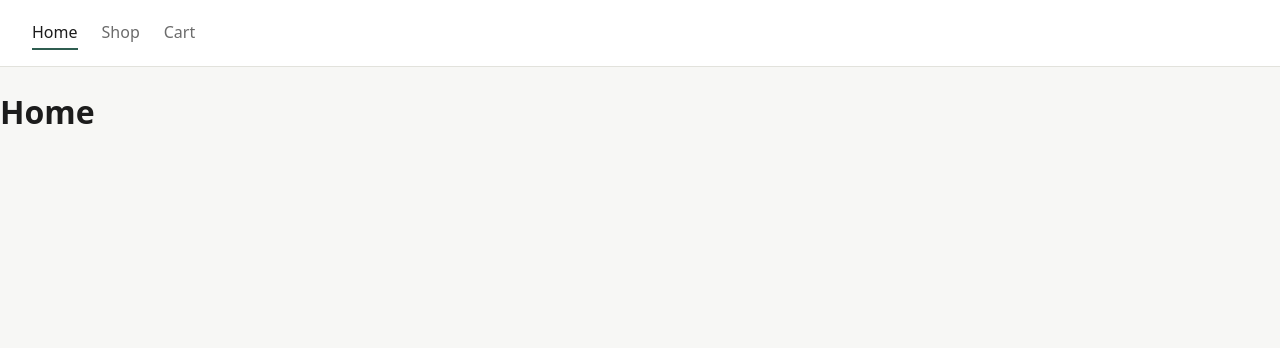
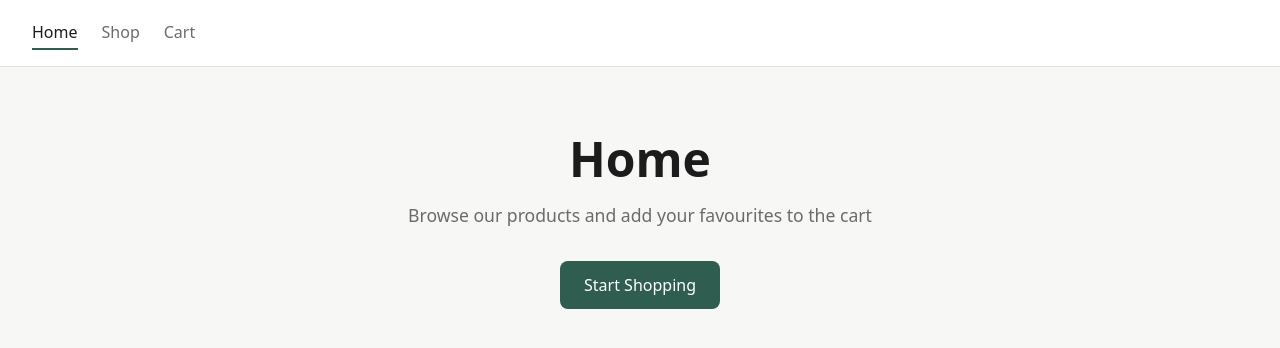
Before and after one commit to Badger-cmyk/shopping-cart, a React (Vite) app: page / in a window 1280 px wide. Shown: the top 348 px of the page. Built offline with nearby package versions, Linux system fonts and the light colour scheme.

Commit message:
style: style Home page

```diff
--- a/src/pages/Home.jsx
+++ b/src/pages/Home.jsx
@@ -1,7 +1,16 @@
-function Home(){
-    return (
-        <h1>Home</h1>
+import { Link } from "react-router-dom";
+import styles from "./Home.module.css"
+
+export default function Home(){
+    return(
+        <main className={styles.page}>
+            <h1 className={styles.title}>Home</h1>
+            <p className={styles.text}>
+                Browse our products and add your favourites to the cart
+            </p>
+            <Link to="/shop" className={styles.cta}>
+                Start Shopping
+            </Link>
+        </main>
     )
 }
-
-export default Home
--- /dev/null
+++ b/src/pages/Home.module.css
@@ -0,0 +1,32 @@
+.page {
+  max-width: 700px;
+  margin: 0 auto;
+  padding: 4rem 1.5rem;
+  text-align: center;
+}
+
+.title {
+  margin: 0 0 1rem;
+  font-size: clamp(2rem, 5vw, 3rem);
+  line-height: 1.15;
+}
+
+.text {
+  margin: 0 0 2rem;
+  color: var(--color-muted);
+  font-size: 1.1rem;
+}
+
+.cta {
+  display: inline-block;
+  padding: 0.75rem 1.5rem;
+  border-radius: var(--radius);
+  background: var(--color-accent);
+  color: white;
+  font-weight: 500;
+  text-decoration: none;
+}
+
+.cta:hover {
+  opacity: 0.9;
+}
```
